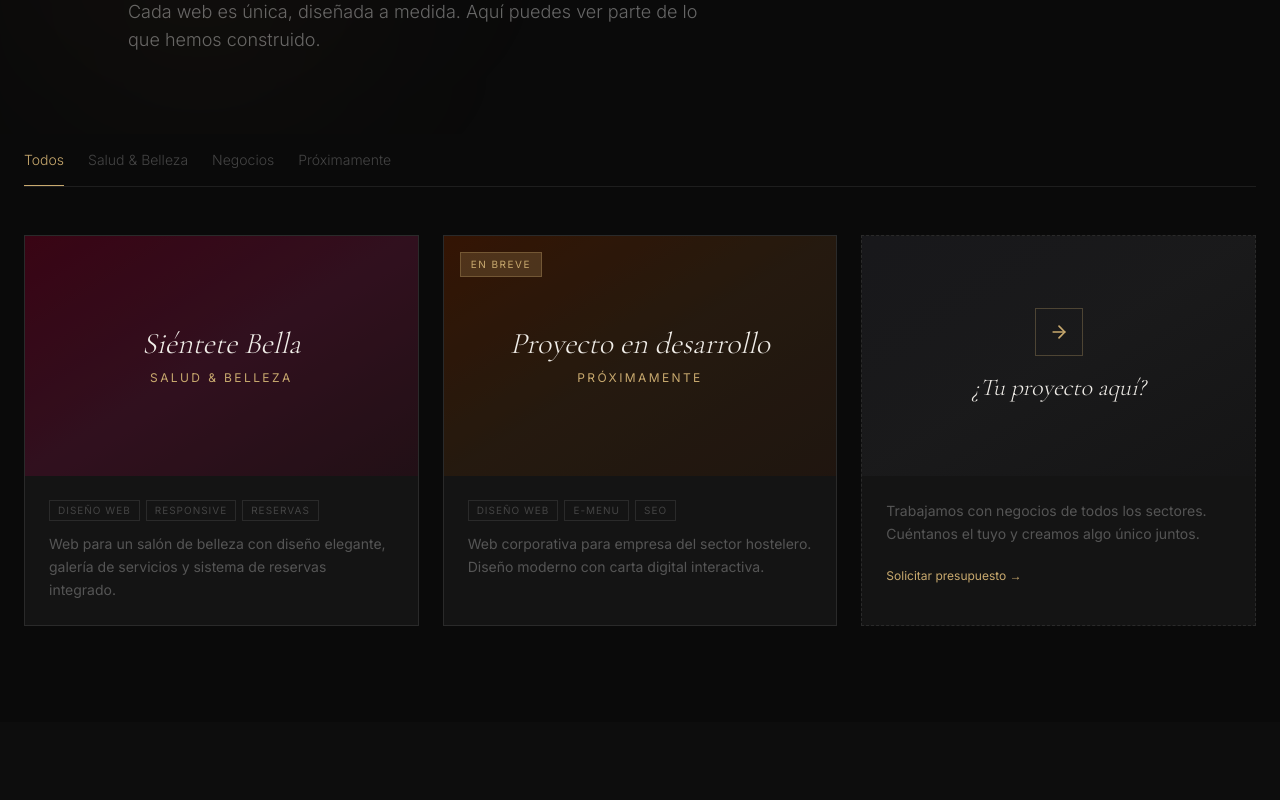
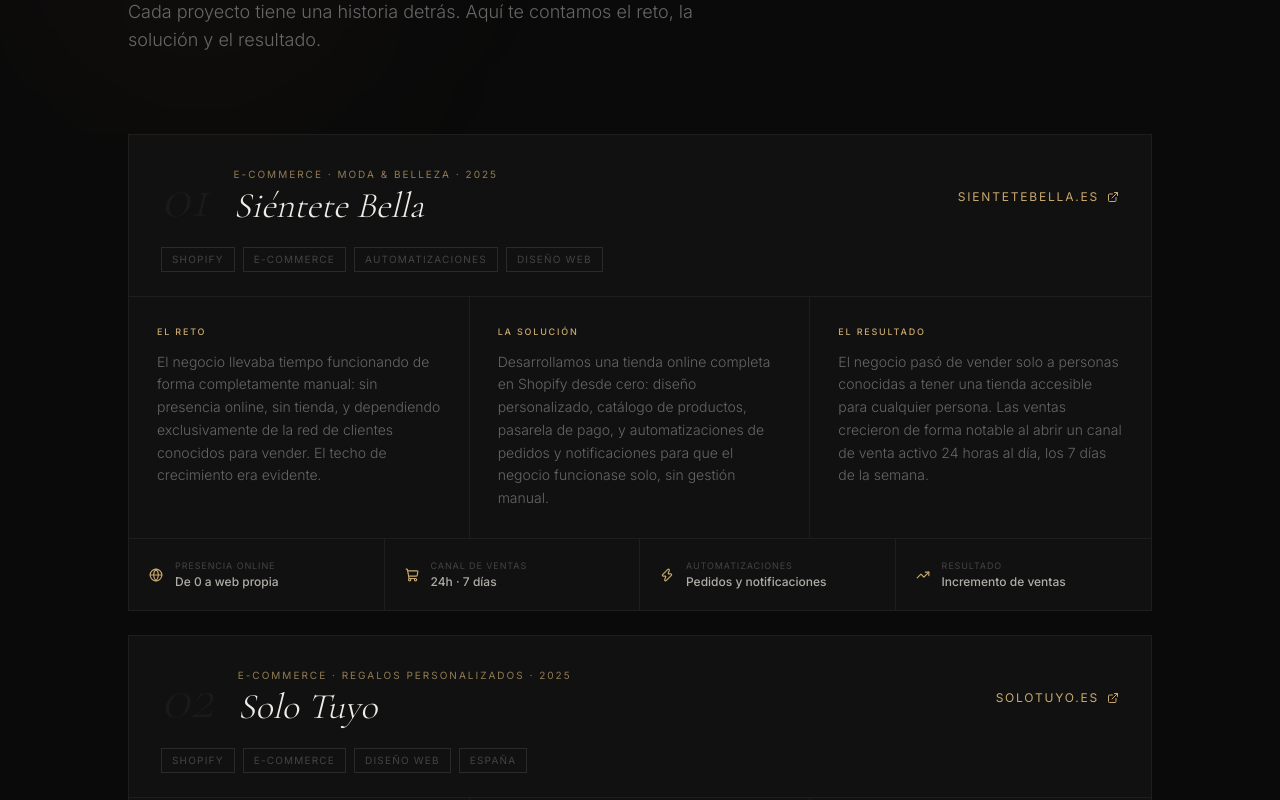
Before and after one commit to montoyaunaimr-dot/pymelabweb, a Next.js app in the folder Desktop/pymelab/pymelab-web/: page /portfolio in a window 1280 px wide. Shown: the part 380-1180 px from the top of the page. Built offline with nearby package versions, Linux system fonts and the light colour scheme.

Commit message:
feat: portfolio redesign with full case studies

```diff
--- a/Desktop/pymelab/pymelab-web/app/portfolio/page.tsx
+++ b/Desktop/pymelab/pymelab-web/app/portfolio/page.tsx
@@ -1,11 +1,9 @@
 'use client'
 
-import { useState } from 'react'
 import Link from 'next/link'
-import { motion, AnimatePresence } from 'framer-motion'
-import { ExternalLink, ArrowRight } from 'lucide-react'
+import { motion } from 'framer-motion'
+import { ExternalLink, ArrowRight, TrendingUp, ShoppingCart, Globe, Zap } from 'lucide-react'
 import AnimateIn from '@/components/AnimateIn'
-import { useLang } from '@/context/LanguageContext'
 
 function Tag({ children }: { children: React.ReactNode }) {
   return (
@@ -16,50 +14,48 @@ function Tag({ children }: { children: React.ReactNode }) {
   )
 }
 
-const categories = ['Todos', 'Salud & Belleza', 'Negocios', 'Próximamente']
-
 const projects = [
   {
+    num: '01',
     title: 'Siéntete Bella',
-    category: 'Salud & Belleza',
-    desc: 'Web para un salón de belleza con diseño elegante, galería de servicios y sistema de reservas integrado.',
+    category: 'E-Commerce · Moda & Belleza',
     url: 'https://sientetebella.es',
-    gradient: 'from-rose-950 via-pink-900/40 to-rose-900/20',
-    tags: ['Diseño Web', 'Responsive', 'Reservas'],
+    displayUrl: 'sientetebella.es',
     year: '2025',
-    live: true,
+    color: '#C8A96E',
+    tags: ['Shopify', 'E-Commerce', 'Automatizaciones', 'Diseño Web'],
+    challenge: 'El negocio llevaba tiempo funcionando de forma completamente manual: sin presencia online, sin tienda, y dependiendo exclusivamente de la red de clientes conocidos para vender. El techo de crecimiento era evidente.',
+    solution: 'Desarrollamos una tienda online completa en Shopify desde cero: diseño personalizado, catálogo de productos, pasarela de pago, y automatizaciones de pedidos y notificaciones para que el negocio funcionase solo, sin gestión manual.',
+    result: 'El negocio pasó de vender solo a personas conocidas a tener una tienda accesible para cualquier persona. Las ventas crecieron de forma notable al abrir un canal de venta activo 24 horas al día, los 7 días de la semana.',
+    metrics: [
+      { icon: Globe, label: 'Presencia online', value: 'De 0 a web propia' },
+      { icon: ShoppingCart, label: 'Canal de ventas', value: '24h · 7 días' },
+      { icon: Zap, label: 'Automatizaciones', value: 'Pedidos y notificaciones' },
+      { icon: TrendingUp, label: 'Resultado', value: 'Incremento de ventas' },
+    ],
   },
   {
-    title: 'Proyecto en desarrollo',
-    category: 'Próximamente',
-    desc: 'Web corporativa para empresa del sector hostelero. Diseño moderno con carta digital interactiva.',
-    url: '#',
-    gradient: 'from-amber-950 via-yellow-900/30 to-amber-900/20',
-    tags: ['Diseño Web', 'E-menu', 'SEO'],
+    num: '02',
+    title: 'Solo Tuyo',
+    category: 'E-Commerce · Regalos Personalizados',
+    url: 'https://solotuyo.es',
+    displayUrl: 'solotuyo.es',
     year: '2025',
-    live: false,
-  },
-  {
-    title: '¿Tu proyecto aquí?',
-    category: 'Negocios',
-    desc: 'Trabajamos con negocios de todos los sectores. Cuéntanos el tuyo y creamos algo único juntos.',
-    url: '/presupuesto',
-    gradient: 'from-zinc-900 via-zinc-800/30 to-zinc-900/20',
-    tags: ['Tu sector', 'Personalizado', '100% a medida'],
-    year: '2025',
-    live: false,
-    isCta: true,
+    color: '#C8A96E',
+    tags: ['Shopify', 'E-Commerce', 'Diseño Web', 'España'],
+    challenge: 'El negocio había nacido en TikTok y había conseguido tracción real en redes sociales, pero dependía completamente de esa plataforma para vender. Querían dar el salto y establecer una presencia sólida en España con una tienda propia.',
+    solution: 'Diseñamos y desarrollamos una tienda e-commerce a medida que reflejase la identidad de la marca, con una experiencia de compra fluida y optimizada para convertir el tráfico que ya traían desde redes sociales en ventas reales.',
+    result: 'Solo Tuyo dejó de depender exclusivamente de TikTok para tener su propio espacio en internet. Una tienda propia, con su dominio y su marca, que convierte visitas en pedidos y posiciona al negocio de forma profesional en el mercado español.',
+    metrics: [
+      { icon: Globe, label: 'Expansión', value: 'Lanzamiento en España' },
+      { icon: ShoppingCart, label: 'Tienda propia', value: 'Independiente de RRSS' },
+      { icon: Zap, label: 'Origen', value: 'TikTok → Web propia' },
+      { icon: TrendingUp, label: 'Resultado', value: 'Canal de venta directo' },
+    ],
   },
 ]
 
 export default function PortfolioPage() {
-  const { t } = useLang()
-  const [activeCategory, setActiveCategory] = useState('Todos')
-
-  const filtered = activeCategory === 'Todos'
-    ? projects
-    : projects.filter(p => p.category === activeCategory)
-
   return (
     <>
       {/* Hero */}
@@ -91,124 +87,109 @@ export default function PortfolioPage() {
             transition={{ duration: 0.6, delay: 0.4 }}
             className="text-[#666] text-lg font-light max-w-xl"
           >
-            Cada web es única, diseñada a medida. Aquí puedes ver parte de lo que hemos construido.
+            Cada proyecto tiene una historia detrás. Aquí te contamos el reto, la solución y el resultado.
           </motion.p>
         </div>
       </section>
 
-      {/* Filter */}
-      <section className="px-6 bg-[#0A0A0A]">
-        <div className="max-w-7xl mx-auto">
-          <motion.div
-            initial={{ opacity: 0, y: 10 }}
-            animate={{ opacity: 1, y: 0 }}
-            transition={{ duration: 0.5, delay: 0.5 }}
-            className="flex gap-6 border-b border-[#1E1E1E] pb-0"
-          >
-            {categories.map((cat) => (
-              <button
-                key={cat}
-                onClick={() => setActiveCategory(cat)}
-                className={`relative py-4 text-sm font-light transition-colors duration-200 ${
-                  activeCategory === cat ? 'text-[#C8A96E]' : 'text-[#444] hover:text-[#888]'
-                }`}
-              >
-                {cat}
-                {activeCategory === cat && (
-                  <motion.div
-                    layoutId="activeTab"
-                    className="absolute bottom-0 left-0 right-0 h-px bg-[#C8A96E]"
-                  />
-                )}
-              </button>
-            ))}
-          </motion.div>
-        </div>
-      </section>
+      {/* Case Studies */}
+      <section className="px-6 bg-[#0A0A0A] pb-24">
+        <div className="max-w-5xl mx-auto space-y-6">
+          {projects.map((project, i) => (
+            <AnimateIn key={project.title} delay={i * 0.1}>
+              <div className="bg-[#111111] border border-[#1E1E1E] hover:border-[#C8A96E]/20 transition-colors duration-500">
 
-      {/* Grid */}
-      <section className="pt-12 pb-24 px-6 bg-[#0A0A0A]">
-        <div className="max-w-7xl mx-auto">
-          <AnimatePresence mode="wait">
-            <motion.div
-              key={activeCategory}
-              initial={{ opacity: 0, y: 20 }}
-              animate={{ opacity: 1, y: 0 }}
-              exit={{ opacity: 0, y: -20 }}
-              transition={{ duration: 0.4 }}
-              className="grid grid-cols-1 md:grid-cols-2 lg:grid-cols-3 gap-6"
-            >
-              {filtered.map((project, i) => (
-                <motion.div
-                  key={project.title}
-                  initial={{ opacity: 0, y: 30 }}
-                  animate={{ opacity: 1, y: 0 }}
-                  transition={{ duration: 0.5, delay: i * 0.1 }}
-                >
-                  {project.isCta ? (
-                    <Link
-                      href={project.url}
-                      className="group block bg-[#141414] border border-dashed border-[#2A2A2A] hover:border-[#C8A96E]/50 transition-all duration-500 h-full"
-                    >
-                      <div className={`relative h-60 bg-gradient-to-br ${project.gradient} flex items-center justify-center`}>
-                        <div className="text-center px-6">
-                          <div className="w-12 h-12 border border-[#C8A96E]/30 group-hover:border-[#C8A96E] flex items-center justify-center mx-auto mb-4 transition-colors duration-300">
-                            <ArrowRight size={20} className="text-[#C8A96E]" />
-                          </div>
-                          <p className="font-display text-2xl font-light italic text-[#F0EDE8]">
-                            {project.title}
-                          </p>
+                {/* Header */}
+                <div className="flex flex-col md:flex-row md:items-center justify-between gap-4 p-8 pb-0">
+                  <div className="flex items-start gap-6">
+                    <span className="font-display text-6xl font-light italic text-[#1A1A1A] leading-none select-none hidden md:block">
+                      {project.num}
+                    </span>
+                    <div>
+                      <div className="text-[10px] tracking-[0.2em] uppercase text-[#C8A96E]/70 mb-1">{project.category} · {project.year}</div>
+                      <h2 className="font-display text-3xl md:text-4xl font-light italic text-[#F0EDE8]">{project.title}</h2>
                     </div>
                   </div>
-                      <div className="p-6">
-                        <p className="text-sm text-[#555] leading-relaxed mb-4">{project.desc}</p>
-                        <span className="text-xs text-[#C8A96E]">Solicitar presupuesto →</span>
+                  <a
+                    href={project.url}
+                    target="_blank"
+                    rel="noopener noreferrer"
+                    className="inline-flex items-center gap-2 text-xs tracking-[0.15em] uppercase text-[#C8A96E] hover:text-[#E2C99A] transition-colors duration-200 group shrink-0"
+                  >
+                    {project.displayUrl}
+                    <ExternalLink size={12} className="group-hover:translate-x-0.5 group-hover:-translate-y-0.5 transition-transform duration-200" />
+                  </a>
                 </div>
-                    </Link>
-                  ) : (
-                    <a
-                      href={project.live ? project.url : '#'}
-                      target={project.live ? '_blank' : undefined}
-                      rel="noopener noreferrer"
-                      className={`group block bg-[#141414] border border-[#2A2A2A] hover:border-[#C8A96E]/40 transition-all duration-500 h-full ${!project.live ? 'cursor-default' : ''}`}
-                    >
-                      <div className={`relative h-60 bg-gradient-to-br ${project.gradient} overflow-hidden`}>
-                        <div className="absolute inset-0 bg-[#0A0A0A]/30" />
-                        <div className="absolute inset-0 flex items-center justify-center">
-                          <div className="text-center">
-                            <p className="font-display text-3xl font-light italic text-[#F0EDE8]">{project.title}</p>
-                            <p className="text-xs tracking-[0.2em] uppercase text-[#C8A96E] mt-2">{project.category}</p>
-                          </div>
-                        </div>
-                        {project.live && (
-                          <div className="absolute inset-0 bg-black/40 opacity-0 group-hover:opacity-100 transition-opacity duration-500 flex items-center justify-center">
-                            <div className="w-12 h-12 border border-white flex items-center justify-center translate-y-4 group-hover:translate-y-0 opacity-0 group-hover:opacity-100 transition-all duration-500">
-                              <ExternalLink size={18} className="text-white" />
-                            </div>
-                          </div>
-                        )}
-                        {!project.live && (
-                          <div className="absolute top-4 left-4 text-[10px] tracking-[0.15em] uppercase bg-[#C8A96E]/20 text-[#C8A96E] px-2.5 py-1 border border-[#C8A96E]/30">
-                            En breve
-                          </div>
-                        )}
-                      </div>
-                      <div className="p-6">
-                        <div className="flex flex-wrap gap-1.5 mb-3">
+
+                {/* Tags */}
+                <div className="flex flex-wrap gap-2 px-8 pt-5">
                   {project.tags.map(tag => (
-                            <span key={tag} className="text-[10px] tracking-[0.1em] uppercase text-[#444] border border-[#2A2A2A] px-2 py-0.5">
+                    <span key={tag} className="text-[10px] tracking-[0.12em] uppercase text-[#444] border border-[#2A2A2A] px-2.5 py-1">
                       {tag}
                     </span>
                   ))}
                 </div>
-                        <p className="text-sm text-[#555] leading-relaxed">{project.desc}</p>
+
+                {/* Story: reto, solución, resultado */}
+                <div className="grid grid-cols-1 md:grid-cols-3 gap-0 mt-6 border-t border-[#1E1E1E]">
+                  {[
+                    { label: 'El reto', text: project.challenge },
+                    { label: 'La solución', text: project.solution },
+                    { label: 'El resultado', text: project.result },
+                  ].map((block, bi) => (
+                    <div
+                      key={block.label}
+                      className={`p-7 ${bi < 2 ? 'md:border-r border-[#1E1E1E]' : ''} ${bi > 0 ? 'border-t md:border-t-0 border-[#1E1E1E]' : ''}`}
+                    >
+                      <div className="text-[9px] tracking-[0.2em] uppercase text-[#C8A96E] mb-3 font-medium">{block.label}</div>
+                      <p className="text-sm text-[#666] leading-relaxed font-light">{block.text}</p>
                     </div>
-                    </a>
-                  )}
-                </motion.div>
                   ))}
-            </motion.div>
-          </AnimatePresence>
+                </div>
+
+                {/* Metrics */}
+                <div className="grid grid-cols-2 md:grid-cols-4 gap-0 border-t border-[#1E1E1E]">
+                  {project.metrics.map((metric, mi) => (
+                    <div
+                      key={metric.label}
+                      className={`p-5 flex items-center gap-3 ${mi < 3 ? 'md:border-r border-[#1E1E1E]' : ''} ${mi >= 2 ? 'border-t md:border-t-0 border-[#1E1E1E]' : ''}`}
+                    >
+                      <metric.icon size={14} className="text-[#C8A96E] shrink-0" />
+                      <div>
+                        <div className="text-[9px] tracking-[0.1em] uppercase text-[#444] mb-0.5">{metric.label}</div>
+                        <div className="text-xs text-[#B0ADA8] font-medium">{metric.value}</div>
+                      </div>
+                    </div>
+                  ))}
+                </div>
+
+              </div>
+            </AnimateIn>
+          ))}
+        </div>
+      </section>
+
+      {/* "Tu proyecto aquí" teaser */}
+      <section className="px-6 pb-24 bg-[#0A0A0A]">
+        <div className="max-w-5xl mx-auto">
+          <AnimateIn>
+            <div className="border border-dashed border-[#2A2A2A] hover:border-[#C8A96E]/40 transition-colors duration-500 p-10 text-center group">
+              <div className="text-[10px] tracking-[0.2em] uppercase text-[#333] mb-4">Próximo proyecto</div>
+              <h3 className="font-display text-3xl md:text-4xl font-light italic text-[#333] group-hover:text-[#555] transition-colors duration-500 mb-4">
+                ¿Tu empresa aquí?
+              </h3>
+              <p className="text-sm text-[#333] mb-6 max-w-md mx-auto leading-relaxed font-light">
+                Tu web puede ser el siguiente caso de éxito. Cuéntanos tu proyecto y lo hacemos realidad.
+              </p>
+              <Link
+                href="/presupuesto"
+                className="inline-flex items-center gap-2 text-xs tracking-[0.15em] uppercase text-[#C8A96E] hover:text-[#E2C99A] transition-colors duration-200 group/link"
+              >
+                Solicitar presupuesto
+                <ArrowRight size={12} className="group-hover/link:translate-x-0.5 transition-transform duration-200" />
+              </Link>
+            </div>
+          </AnimateIn>
         </div>
       </section>
 
@@ -219,8 +200,11 @@ export default function PortfolioPage() {
             <h2 className="font-display text-4xl font-light italic text-[#F0EDE8] mb-4">
               ¿Quieres una web así?
             </h2>
-            <p className="text-[#666] mb-8">La tuya puede estar aquí en menos de una semana.</p>
-            <Link href="/presupuesto" className="inline-flex items-center justify-center gap-2 px-8 py-4 bg-[#C8A96E] text-[#0A0A0A] text-sm font-semibold hover:bg-[#E2C99A] transition-colors duration-300 group">
+            <p className="text-[#666] mb-8">La tuya puede estar lista en menos de una semana.</p>
+            <Link
+              href="/presupuesto"
+              className="inline-flex items-center justify-center gap-2 px-8 py-4 bg-[#C8A96E] text-[#0A0A0A] text-sm font-semibold hover:bg-[#E2C99A] transition-colors duration-300 group"
+            >
               Solicitar presupuesto
               <ArrowRight size={16} className="group-hover:translate-x-1 transition-transform duration-300" />
             </Link>
```
Lines whose indentation alone changed are shown as unchanged.
